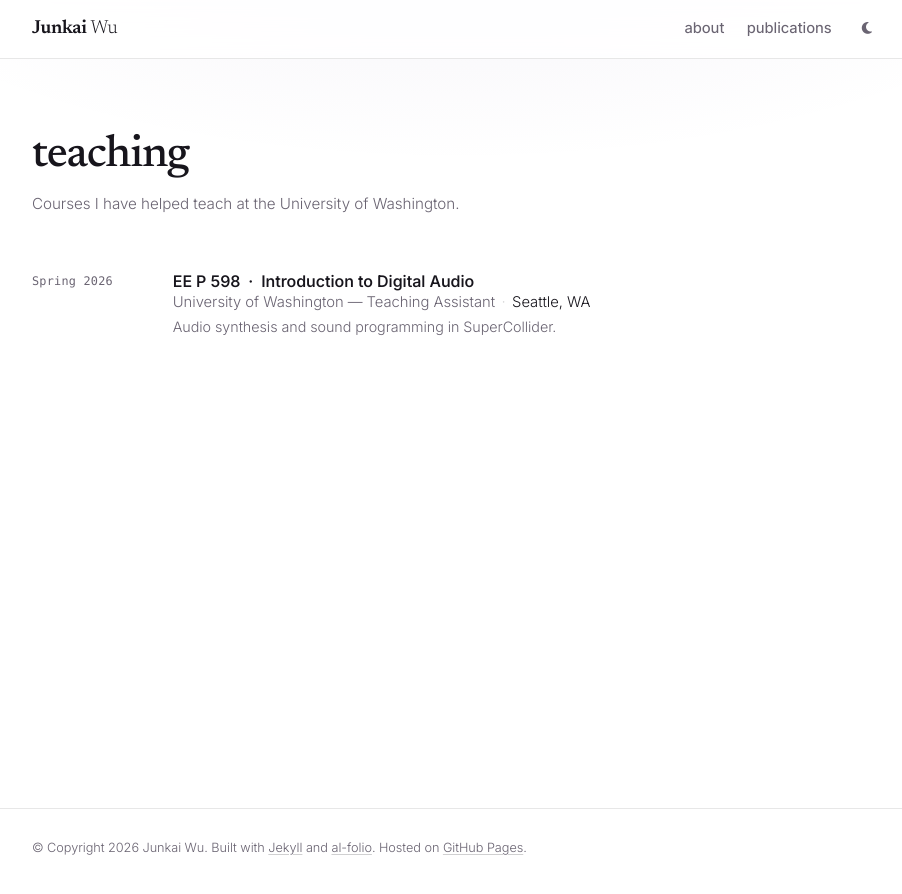
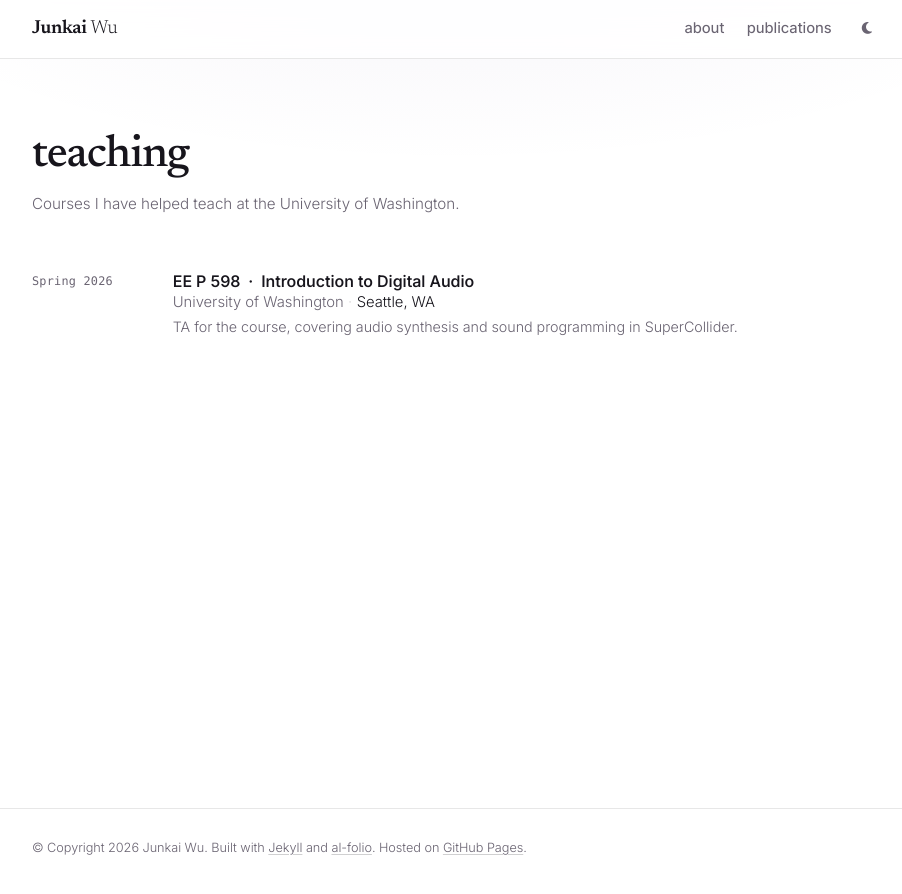
Before and after one commit to wjk0925/wjk0925.github.io, a Jekyll site: the page built from _pages/teaching.md, in a window 1280 px wide. Shown: the top 894 px of the page, without its empty margins (183-1085 px from the left). Built offline with Jekyll 4.4.1, drawn with Linux system fonts in a browser that asks for light colours; comment, search, counter and statistics services are not loaded; a style sheet for code colours, icons or effects is not loaded.

Commit message:
Tighten entry locations and simplify the teaching entry
- The location separator used 0.4rem margins on each side on top of the
  middot's own side bearings, which read as a gap. Now 0.3em.
- Teaching entry drops "— Teaching Assistant" from the org line; the role
  moves into the description as "TA for the course, covering ...".
- News item reads "...with the Music AI Group at Adobe."

Co-Authored-By: Claude Opus 5 <noreply@anthropic.com>

```diff
--- a/_data/teaching.yml
+++ b/_data/teaching.yml
@@ -1,6 +1,7 @@
 # Courses taught, most recent first.
 - date: Spring 2026
   title: EE P 598&ensp;&middot;&ensp;Introduction to Digital Audio
-  org: University of Washington &mdash; Teaching Assistant
+  org: University of Washington
   location: Seattle, WA
-  note: Audio synthesis and sound programming in SuperCollider.
+  note: >
+    TA for the course, covering audio synthesis and sound programming in SuperCollider.
--- a/_sass/_custom.scss
+++ b/_sass/_custom.scss
@@ -538,7 +538,8 @@ progress,
 }
 
 .entry-sep {
-  margin: 0 0.4rem;
+  // Tight: the middot glyph carries its own side bearings on top of this.
+  margin: 0 0.3em;
   color: var(--global-divider-strong);
 }
 
```
Also changed, not shown: _news/announcement_4.md (+1 -1 lines).
